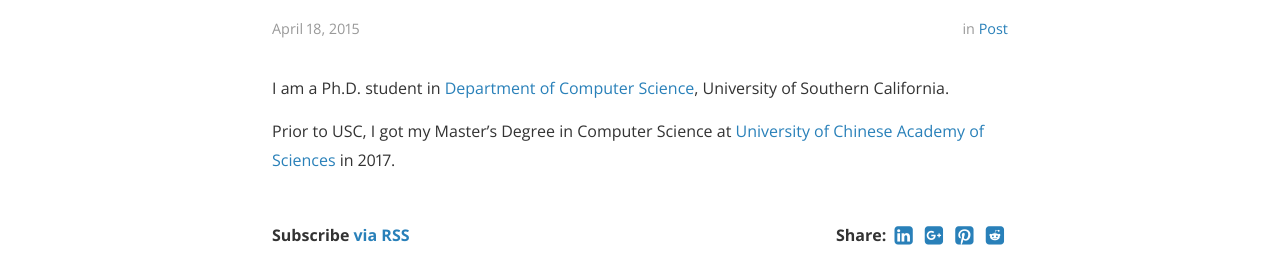
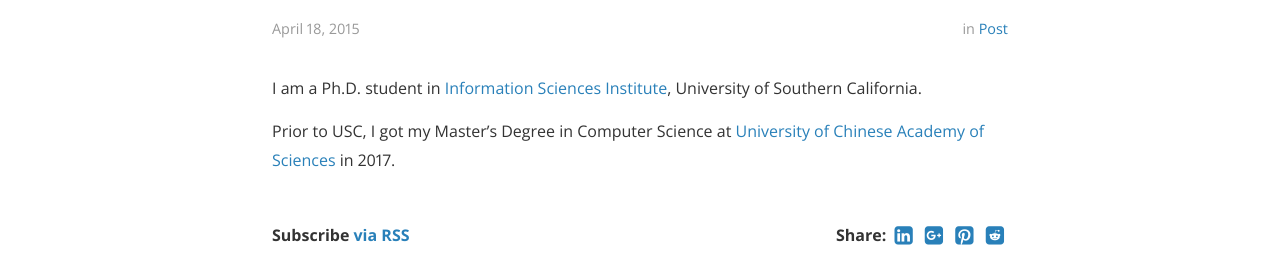
Before and after one commit to yanshentracy/page, a Jekyll site: the page built from _posts/2015-04-18-introduction.markdown, in a window 1280 px wide. Shown: the part 417-688 px from the top of the page. Built offline with Jekyll 4.4.1, drawn with Linux system fonts in a browser that asks for light colours; nearby versions of some CDN libraries.

Commit message:
Update 2015-04-18-introduction.markdown

```diff
--- a/_posts/2015-04-18-introduction.markdown
+++ b/_posts/2015-04-18-introduction.markdown
@@ -5,6 +5,6 @@ date:   2015-04-18 08:43:59
 categories: post
 cover:  "/assets/instacode.png"
 ---
-I am a Ph.D. student in <a href="http://www.cs.usc.edu/">Department of Computer Science</a>, University of Southern California.
+I am a Ph.D. student in <a href="https://www.isi.edu/">Information Sciences Institute</a>, University of Southern California.
 
 Prior to USC, I got my Master's Degree in Computer Science at <a href="http://english.ucas.ac.cn/"> University of Chinese Academy of Sciences</a> in 2017.
```
